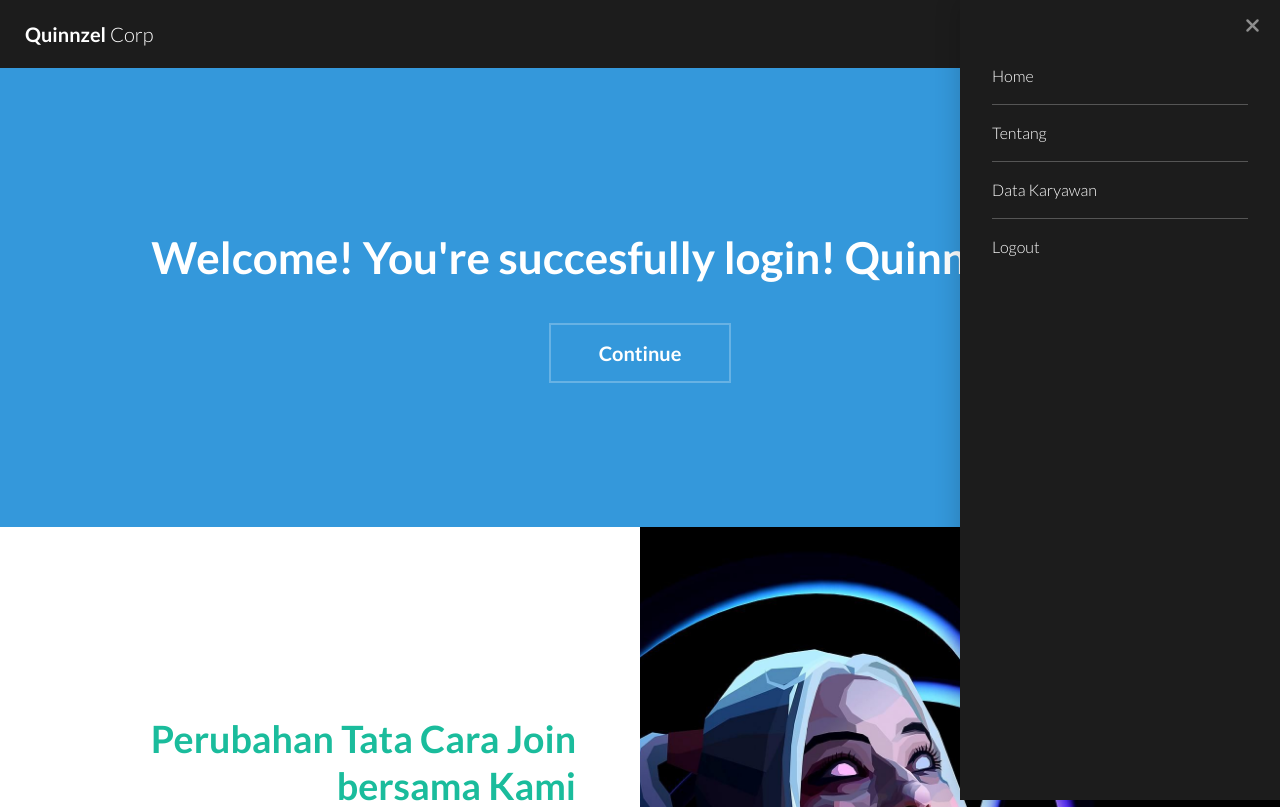
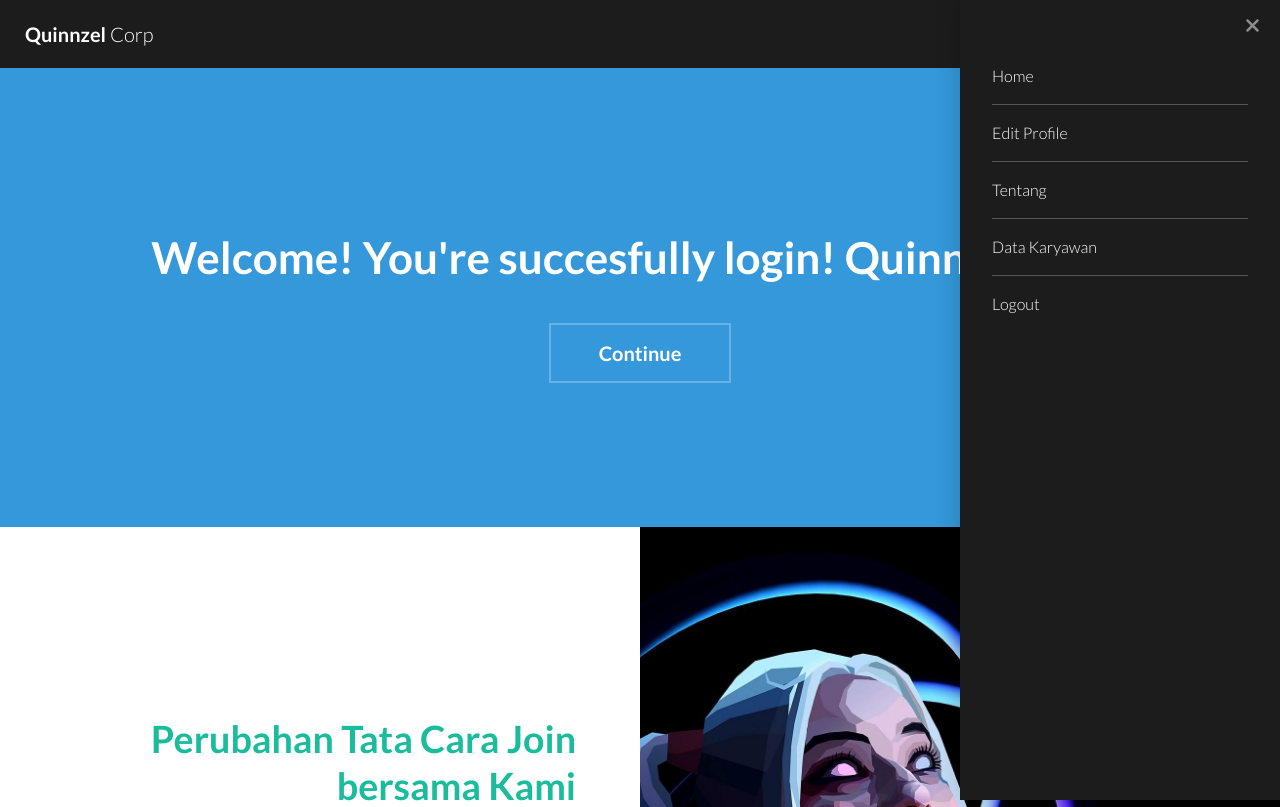
Before and after one commit to mhelmipratama/Web, a PHP site: page /halaman-menu-utama.php in a window 1280 px wide, after a click that opens the changed part. Shown: the top 807 px of the page. Run offline with PHP 8.4, Linux system fonts and the light colour scheme; the visitor is signed in with stand-in values (Sample User, id 1); data that the repository does not hold is empty; some libraries are stand-ins or nearby versions.

Commit message:
commit kelima

```diff
--- a/halaman-menu-utama.php
+++ b/halaman-menu-utama.php
@@ -35,6 +35,7 @@ if (isset($_SESSION['username']) === false) { // cek session apakah kosong(belum
 			<nav id="menu">
 				<ul class="links">
 					<li><a href="halaman-menu-utama.php">Home</a></li>
+					<li><a href="edit_profile.php">Edit Profile</a></li>
           			<li><a href="halaman-detail.php">Tentang</a></li>
           			<li><a href="halaman-data-karyawan.php">Data Karyawan</a></li>
 					<li><a href="index.php">Logout</a></li>
```
